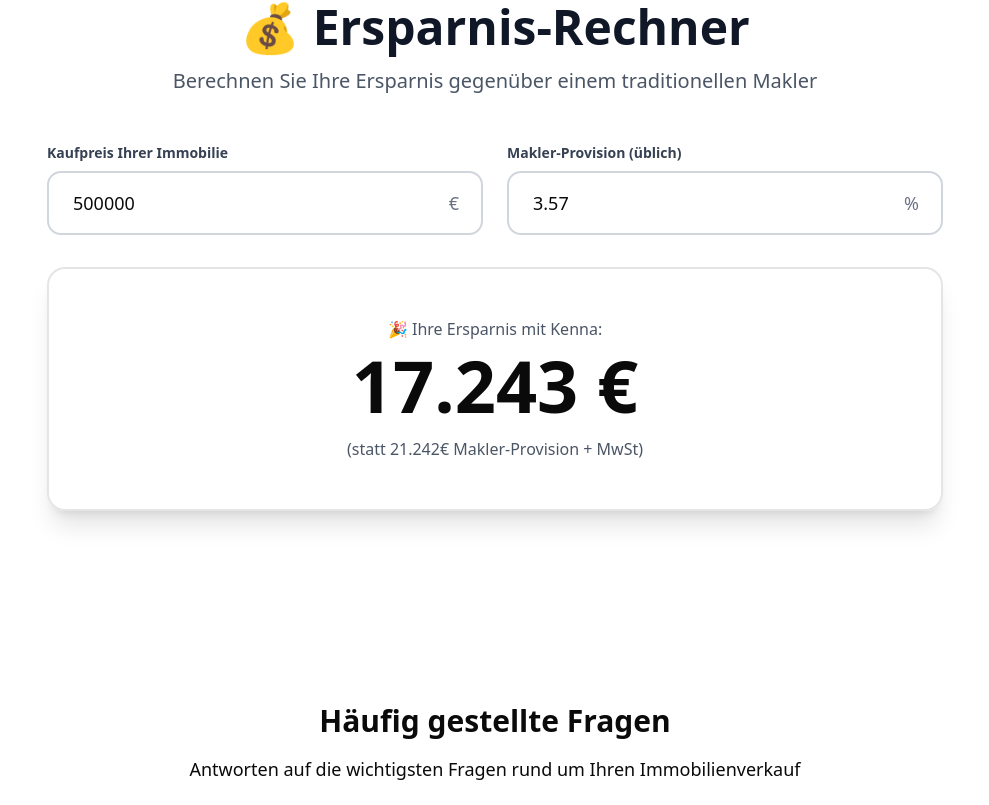
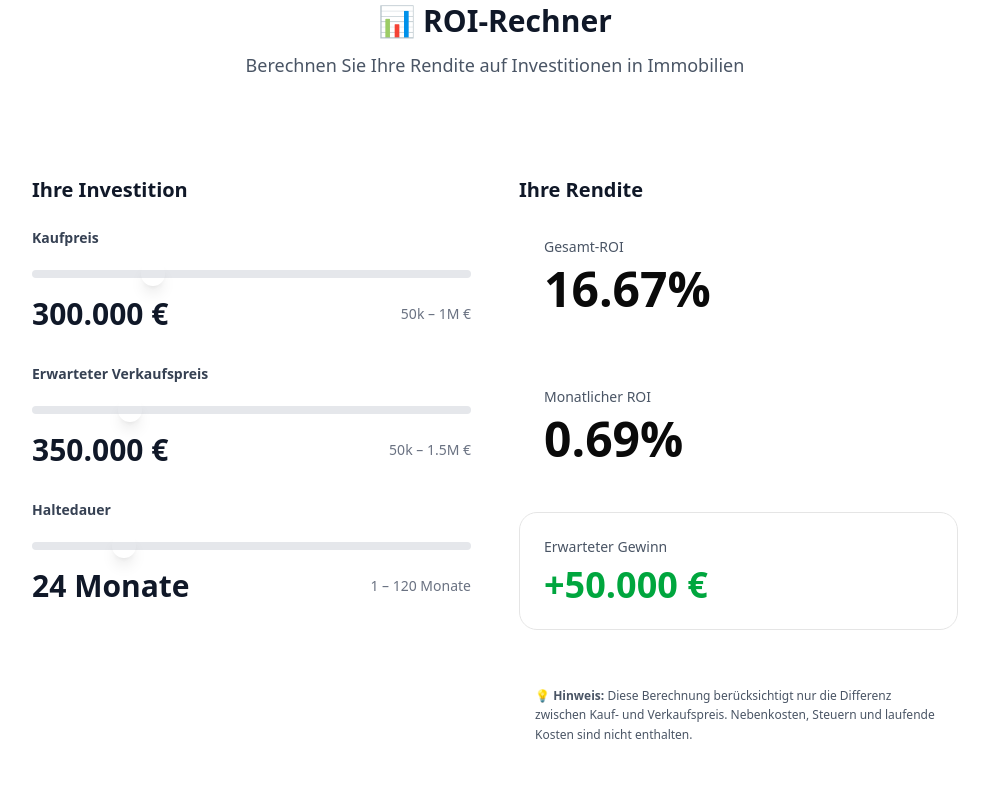
Before and after one commit to kingsleyym/kenna-website, a Next.js app: page / in a window 1280 px wide. Shown: the part 8815-9620 px from the top of the page, without its empty margins (145-1134 px from the left). Built offline with nearby package versions, Linux system fonts and the light colour scheme.

Commit message:
feat(phase7j): ROI Calculator redesign - glassmorphism, sliders, real-time calculation

```diff
--- a/components/sections/Calculator.tsx
+++ b/components/sections/Calculator.tsx
@@ -3,96 +3,220 @@
 import { useState, useEffect } from "react";
 
 export default function Calculator() {
-  const [kaufpreis, setKaufpreis] = useState(500000);
-  const [maklerProvision, setMaklerProvision] = useState(3.57);
-  const [ergebnis, setErgebnis] = useState({ ersparnis: 0, maklerKosten: 0 });
+  const [kaufpreis, setKaufpreis] = useState(300000);
+  const [verkaufspreis, setVerkaufspreis] = useState(350000);
+  const [monate, setMonate] = useState(24);
+  const [ergebnis, setErgebnis] = useState({ roi: 0, monatlichRoi: 0, gewinn: 0 });
 
-  // Real-time calculation
+  // Real-time ROI calculation
   useEffect(() => {
-    const maklerKosten = (kaufpreis * maklerProvision / 100) * 1.19; // +19% MwSt
-    const kennaKosten = 3999;
-    const ersparnis = maklerKosten - kennaKosten;
+    const gewinn = verkaufspreis - kaufpreis;
+    const roi = kaufpreis > 0 ? (gewinn / kaufpreis) * 100 : 0;
+    const monatlichRoi = monate > 0 ? roi / monate : 0;
 
-    setErgebnis({ ersparnis, maklerKosten });
-  }, [kaufpreis, maklerProvision]);
+    setErgebnis({ roi, monatlichRoi, gewinn });
+  }, [kaufpreis, verkaufspreis, monate]);
 
   return (
-    <section className="py-16 md:py-24 bg-white">
-      <div className="container mx-auto px-4">
+    <section
+      className="relative py-16 md:py-24 bg-beige-50 overflow-hidden"
+      data-parallax="0.15"
+    >
+      <div className="container mx-auto px-6">
         {/* Header */}
-        <div className="text-center mb-12">
-          <h2 className="text-3xl md:text-4xl lg:text-5xl font-bold text-gray-900 mb-4">
-            💰 Ersparnis-Rechner
+        <div className="text-center mb-12" data-parallax="0.1">
+          <h2 className="text-xl md:text-2xl lg:text-3xl font-bold text-gray-900 mb-3">
+            📊 ROI-Rechner
           </h2>
-          <p className="text-lg md:text-xl text-gray-600 max-w-2xl mx-auto">
-            Berechnen Sie Ihre Ersparnis gegenüber einem traditionellen Makler
+          <p className="text-base md:text-lg text-gray-600 max-w-2xl mx-auto">
+            Berechnen Sie Ihre Rendite auf Investitionen in Immobilien
           </p>
         </div>
 
-        {/* Input Fields */}
-        <div className="grid grid-cols-1 md:grid-cols-2 gap-6 max-w-4xl mx-auto mb-8">
-          {/* Kaufpreis */}
+        {/* Calculator Card - Glassmorphism */}
+        <div
+          className="max-w-5xl mx-auto backdrop-blur-2xl bg-white/30 border border-white/40 rounded-3xl p-8 md:p-12"
+          data-parallax="0.05"
+        >
+          <div className="grid grid-cols-1 lg:grid-cols-2 gap-12">
+            {/* Left Column - Input Sliders */}
+            <div className="space-y-8">
+              <h3 className="text-lg md:text-xl font-semibold text-gray-900 mb-6">
+                Ihre Investition
+              </h3>
+
+              {/* Kaufpreis Slider */}
               <div>
-            <label className="block text-sm font-semibold text-gray-700 mb-2">
-              Kaufpreis Ihrer Immobilie
+                <label className="block text-sm font-semibold text-gray-700 mb-3">
+                  Kaufpreis
                 </label>
-            <div className="relative">
+                <div className="mb-3">
                   <input
-                type="number"
+                    type="range"
+                    min="50000"
+                    max="1000000"
+                    step="10000"
                     value={kaufpreis}
                     onChange={(e) => setKaufpreis(Number(e.target.value))}
-                className="w-full px-6 py-4 text-lg font-medium border-2 border-gray-300 rounded-xl
-                  focus:border-accent-400 focus:ring-2 focus:ring-accent-400/20 focus:outline-none
-                  transition-all duration-200 hover:border-gray-400"
-                placeholder="500.000"
-                min="0"
-                step="10000"
+                    className="w-full h-2 bg-gray-200 rounded-full appearance-none cursor-pointer
+                      [&::-webkit-slider-thumb]:appearance-none
+                      [&::-webkit-slider-thumb]:w-6
+                      [&::-webkit-slider-thumb]:h-6
+                      [&::-webkit-slider-thumb]:rounded-full
+                      [&::-webkit-slider-thumb]:bg-accent-400
+                      [&::-webkit-slider-thumb]:cursor-pointer
+                      [&::-webkit-slider-thumb]:shadow-lg
+                      [&::-webkit-slider-thumb]:hover:bg-accent-500
+                      [&::-webkit-slider-thumb]:transition-all
+                      [&::-moz-range-thumb]:w-6
+                      [&::-moz-range-thumb]:h-6
+                      [&::-moz-range-thumb]:rounded-full
+                      [&::-moz-range-thumb]:bg-accent-400
+                      [&::-moz-range-thumb]:cursor-pointer
+                      [&::-moz-range-thumb]:shadow-lg
+                      [&::-moz-range-thumb]:hover:bg-accent-500
+                      [&::-moz-range-thumb]:border-0
+                      [&::-moz-range-thumb]:transition-all"
                   />
-              <span className="absolute right-6 top-1/2 -translate-y-1/2 text-lg text-gray-500 font-medium pointer-events-none">
-                €
+                </div>
+                <div className="flex justify-between items-center">
+                  <span className="text-2xl md:text-3xl font-bold text-gray-900">
+                    {kaufpreis.toLocaleString("de-DE")} €
                   </span>
+                  <span className="text-sm text-gray-500">50k – 1M €</span>
                 </div>
               </div>
 
-          {/* Makler-Provision */}
+              {/* Verkaufspreis Slider */}
               <div>
-            <label className="block text-sm font-semibold text-gray-700 mb-2">
-              Makler-Provision (üblich)
+                <label className="block text-sm font-semibold text-gray-700 mb-3">
+                  Erwarteter Verkaufspreis
                 </label>
-            <div className="relative">
+                <div className="mb-3">
                   <input
-                type="number"
-                value={maklerProvision}
-                onChange={(e) => setMaklerProvision(Number(e.target.value))}
-                className="w-full px-6 py-4 text-lg font-medium border-2 border-gray-300 rounded-xl
-                  focus:border-accent-400 focus:ring-2 focus:ring-accent-400/20 focus:outline-none
-                  transition-all duration-200 hover:border-gray-400"
-                placeholder="3,57"
-                min="0"
-                max="10"
-                step="0.1"
+                    type="range"
+                    min="50000"
+                    max="1500000"
+                    step="10000"
+                    value={verkaufspreis}
+                    onChange={(e) => setVerkaufspreis(Number(e.target.value))}
+                    className="w-full h-2 bg-gray-200 rounded-full appearance-none cursor-pointer
+                      [&::-webkit-slider-thumb]:appearance-none
+                      [&::-webkit-slider-thumb]:w-6
+                      [&::-webkit-slider-thumb]:h-6
+                      [&::-webkit-slider-thumb]:rounded-full
+                      [&::-webkit-slider-thumb]:bg-accent-400
+                      [&::-webkit-slider-thumb]:cursor-pointer
+                      [&::-webkit-slider-thumb]:shadow-lg
+                      [&::-webkit-slider-thumb]:hover:bg-accent-500
+                      [&::-webkit-slider-thumb]:transition-all
+                      [&::-moz-range-thumb]:w-6
+                      [&::-moz-range-thumb]:h-6
+                      [&::-moz-range-thumb]:rounded-full
+                      [&::-moz-range-thumb]:bg-accent-400
+                      [&::-moz-range-thumb]:cursor-pointer
+                      [&::-moz-range-thumb]:shadow-lg
+                      [&::-moz-range-thumb]:hover:bg-accent-500
+                      [&::-moz-range-thumb]:border-0
+                      [&::-moz-range-thumb]:transition-all"
                   />
-              <span className="absolute right-6 top-1/2 -translate-y-1/2 text-lg text-gray-500 font-medium pointer-events-none">
-                %
+                </div>
+                <div className="flex justify-between items-center">
+                  <span className="text-2xl md:text-3xl font-bold text-gray-900">
+                    {verkaufspreis.toLocaleString("de-DE")} €
                   </span>
+                  <span className="text-sm text-gray-500">50k – 1.5M €</span>
+                </div>
+              </div>
+
+              {/* Zeit Slider */}
+              <div>
+                <label className="block text-sm font-semibold text-gray-700 mb-3">
+                  Haltedauer
+                </label>
+                <div className="mb-3">
+                  <input
+                    type="range"
+                    min="1"
+                    max="120"
+                    step="1"
+                    value={monate}
+                    onChange={(e) => setMonate(Number(e.target.value))}
+                    className="w-full h-2 bg-gray-200 rounded-full appearance-none cursor-pointer
+                      [&::-webkit-slider-thumb]:appearance-none
+                      [&::-webkit-slider-thumb]:w-6
+                      [&::-webkit-slider-thumb]:h-6
+                      [&::-webkit-slider-thumb]:rounded-full
+                      [&::-webkit-slider-thumb]:bg-accent-400
+                      [&::-webkit-slider-thumb]:cursor-pointer
+                      [&::-webkit-slider-thumb]:shadow-lg
+                      [&::-webkit-slider-thumb]:hover:bg-accent-500
+                      [&::-webkit-slider-thumb]:transition-all
+                      [&::-moz-range-thumb]:w-6
+                      [&::-moz-range-thumb]:h-6
+                      [&::-moz-range-thumb]:rounded-full
+                      [&::-moz-range-thumb]:bg-accent-400
+                      [&::-moz-range-thumb]:cursor-pointer
+                      [&::-moz-range-thumb]:shadow-lg
+                      [&::-moz-range-thumb]:hover:bg-accent-500
+                      [&::-moz-range-thumb]:border-0
+                      [&::-moz-range-thumb]:transition-all"
+                  />
+                </div>
+                <div className="flex justify-between items-center">
+                  <span className="text-2xl md:text-3xl font-bold text-gray-900">
+                    {monate} {monate === 1 ? "Monat" : "Monate"}
+                  </span>
+                  <span className="text-sm text-gray-500">1 – 120 Monate</span>
                 </div>
               </div>
             </div>
 
-        {/* Result Display */}
-        <div className="max-w-4xl mx-auto mt-8 bg-gradient-to-br from-accent-50 to-accent-100 border-2 border-accent-300 rounded-2xl p-8 md:p-12 shadow-xl">
-          <p className="text-sm md:text-base text-gray-600 font-medium mb-2 text-center">
-            🎉 Ihre Ersparnis mit Kenna:
+            {/* Right Column - Results */}
+            <div className="flex flex-col justify-center space-y-6">
+              <h3 className="text-lg md:text-xl font-semibold text-gray-900 mb-2">
+                Ihre Rendite
+              </h3>
+
+              {/* Gesamt-ROI */}
+              <div className="backdrop-blur-xl bg-white/50 rounded-2xl p-6 border border-white/60">
+                <p className="text-sm font-medium text-gray-600 mb-2">
+                  Gesamt-ROI
                 </p>
-          <p className="text-5xl md:text-6xl lg:text-7xl font-bold text-accent-500 mb-4 text-center">
-            {ergebnis.ersparnis > 0
-              ? ergebnis.ersparnis.toLocaleString("de-DE", { maximumFractionDigits: 0 })
-              : "0"}{" "}
-            €
+                <p className="text-4xl md:text-5xl font-bold text-accent-500">
+                  {ergebnis.roi.toFixed(2)}%
                 </p>
-          <p className="text-sm md:text-base text-gray-600 text-center">
-            (statt {ergebnis.maklerKosten.toLocaleString("de-DE", { maximumFractionDigits: 0 })}€ Makler-Provision + MwSt)
+              </div>
+
+              {/* Monatlicher ROI */}
+              <div className="backdrop-blur-xl bg-white/50 rounded-2xl p-6 border border-white/60">
+                <p className="text-sm font-medium text-gray-600 mb-2">
+                  Monatlicher ROI
                 </p>
+                <p className="text-4xl md:text-5xl font-bold text-accent-500">
+                  {ergebnis.monatlichRoi.toFixed(2)}%
+                </p>
+              </div>
+
+              {/* Gewinn */}
+              <div className="backdrop-blur-xl bg-accent-400/10 rounded-2xl p-6 border border-accent-400/30">
+                <p className="text-sm font-medium text-gray-600 mb-2">
+                  Erwarteter Gewinn
+                </p>
+                <p className={`text-3xl md:text-4xl font-bold ${ergebnis.gewinn >= 0 ? 'text-green-600' : 'text-red-600'}`}>
+                  {ergebnis.gewinn >= 0 ? '+' : ''}{ergebnis.gewinn.toLocaleString("de-DE")} €
+                </p>
+              </div>
+
+              {/* Info Text */}
+              <div className="mt-4 p-4 bg-beige-100/60 rounded-xl">
+                <p className="text-xs text-gray-600 leading-relaxed">
+                  💡 <strong>Hinweis:</strong> Diese Berechnung berücksichtigt nur die Differenz zwischen Kauf- und Verkaufspreis.
+                  Nebenkosten, Steuern und laufende Kosten sind nicht enthalten.
+                </p>
+              </div>
+            </div>
+          </div>
         </div>
       </div>
     </section>
```
Lines whose indentation alone changed are shown as unchanged.
